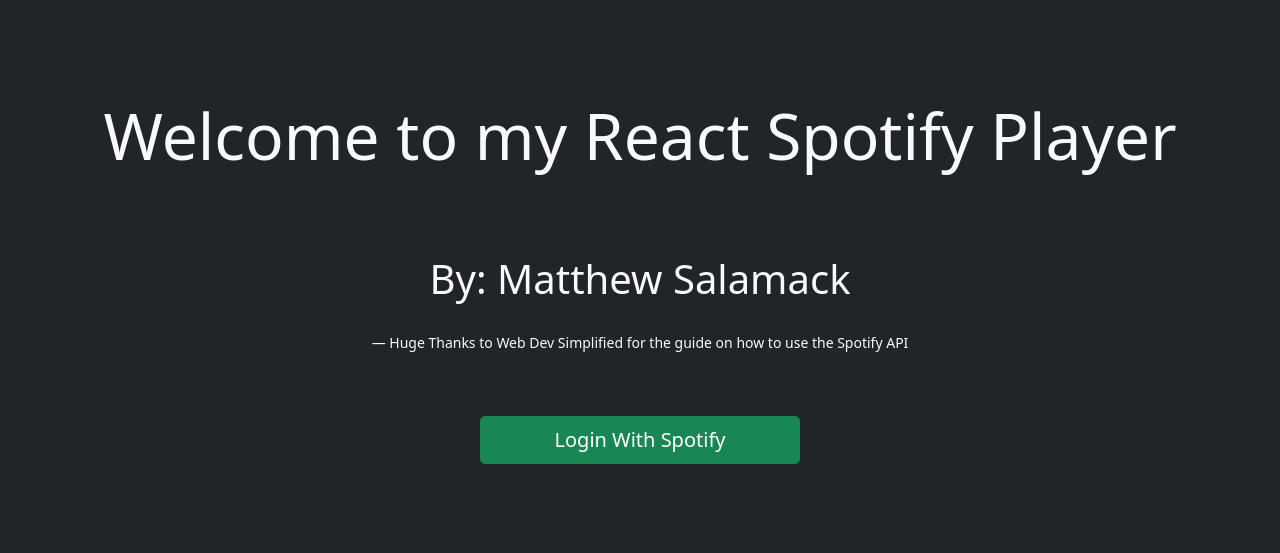
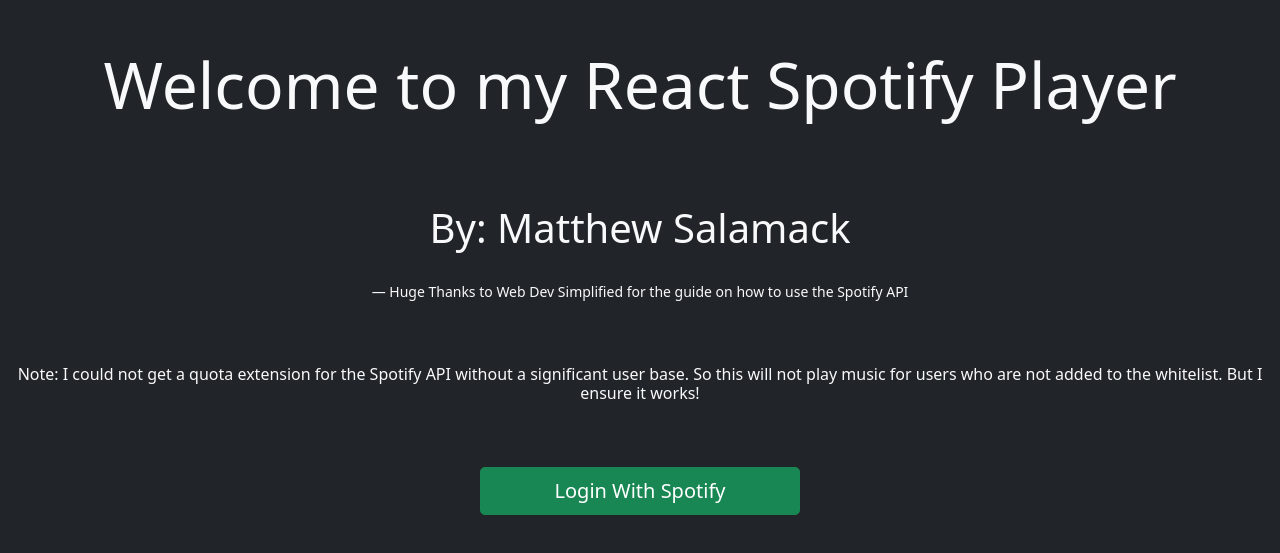
Before and after one commit to moflaky/spotify-player-client, a React (Create React App) app: page / in a window 1280 px wide. Shown: the part 143-696 px from the top of the page. Built offline with nearby package versions, Linux system fonts and the light colour scheme; what spotify-web-api-node would draw is missing.

Commit message:
Lyric Changes and Auth Bug Fix

```diff
--- a/src/Dashboard.js
+++ b/src/Dashboard.js
@@ -98,8 +98,8 @@
             className="text-light text-center"
             style={{
               whiteSpace: "pre",
-              fontSize: "40px",
-              maxWidth: "100%",
+              fontSize: "20px",
+              maxWidth: "80%",
               margin: "1rem",
               wordWrap: "normal",
             }}
--- a/src/Login.js
+++ b/src/Login.js
@@ -29,6 +29,11 @@
           Huge Thanks to Web Dev Simplified for the guide on how to use the
           Spotify API
         </h6>
+        <h6 className="text-light text-center " style={{ margin: "2rem 0rem" }}>
+          Note: I could not get a quota extension for the Spotify API without a
+          significant user base. So this will not play music for users who are
+          not added to the whitelist. But I ensure it works!
+        </h6>
         <a
           className="col-sm-12 mx-auto w-25 btn btn-success btn-lg "
           style={{ margin: "2rem " }}
```
